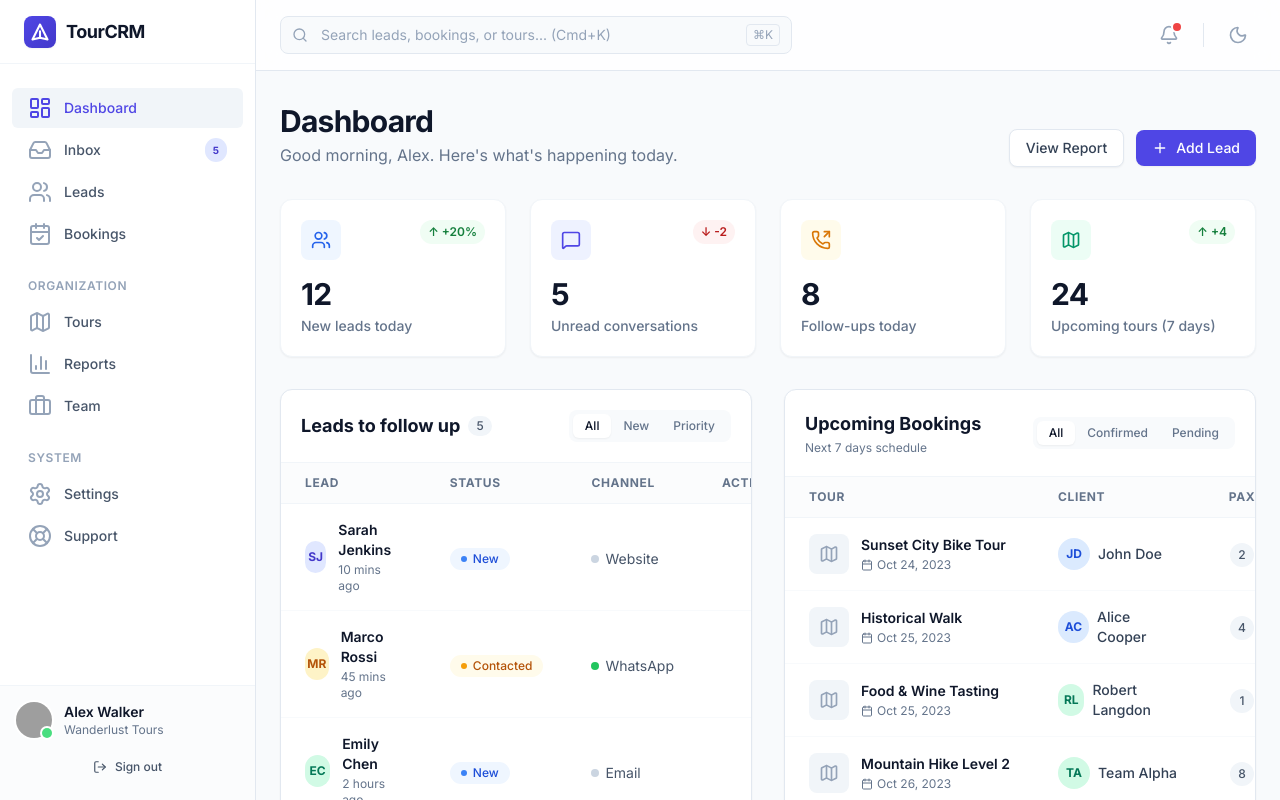
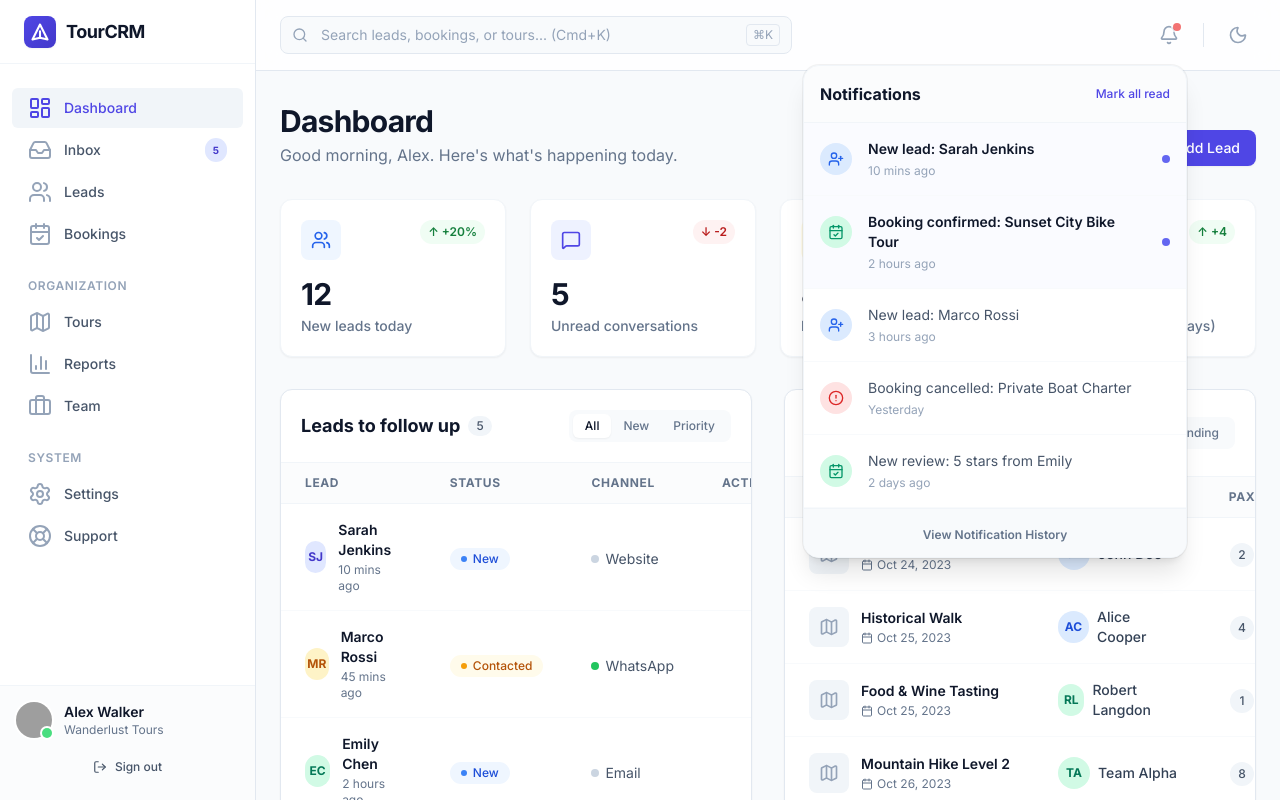
Before and after one commit to aalambek0111/LastChance, a React (Vite) app: page / in a window 1280 px wide. Both pictures are taken after a click on the button 1169 px from the left and 35 px from the top of the page. Shown: the top 800 px of the page. Built offline with nearby package versions, Linux system fonts and the light colour scheme; grey boxes are pictures that could not be loaded.

Commit message:
feat(Header): Add notification dropdown
Implement a notification dropdown in the header component. This includes mock data, logic to toggle the dropdown, and a mechanism to close it when clicking outside.

```diff
--- a/components/Header.tsx
+++ b/components/Header.tsx
@@ -1,6 +1,15 @@
-import React from 'react';
-import { Search, Bell, Moon, Sun } from 'lucide-react';
+import React, { useState, useRef, useEffect } from 'react';
+import { Search, Bell, Moon, Sun, UserPlus, CalendarCheck, AlertCircle } from 'lucide-react';
 import { useTheme } from '../context/ThemeContext';
+
+// Mock Data for Notifications
+const MOCK_NOTIFICATIONS = [
+  { id: 1, title: 'New lead: Sarah Jenkins', type: 'lead', time: '10 mins ago', unread: true },
+  { id: 2, title: 'Booking confirmed: Sunset City Bike Tour', type: 'booking', time: '2 hours ago', unread: true },
+  { id: 3, title: 'New lead: Marco Rossi', type: 'lead', time: '3 hours ago', unread: false },
+  { id: 4, title: 'Booking cancelled: Private Boat Charter', type: 'alert', time: 'Yesterday', unread: false },
+  { id: 5, title: 'New review: 5 stars from Emily', type: 'booking', time: '2 days ago', unread: false },
+];
 
 interface HeaderProps {
   searchTerm: string;
@@ -9,10 +18,40 @@ interface HeaderProps {
 
 const Header: React.FC<HeaderProps> = ({ searchTerm, setSearchTerm }) => {
   const { theme, toggleTheme } = useTheme();
+  const [showNotifications, setShowNotifications] = useState(false);
+  const [notifications, setNotifications] = useState(MOCK_NOTIFICATIONS);
+  const dropdownRef = useRef<HTMLDivElement>(null);
+
+  // Close dropdown when clicking outside
+  useEffect(() => {
+    function handleClickOutside(event: MouseEvent) {
+      if (dropdownRef.current && !dropdownRef.current.contains(event.target as Node)) {
+        setShowNotifications(false);
+      }
+    }
+    document.addEventListener("mousedown", handleClickOutside);
+    return () => document.removeEventListener("mousedown", handleClickOutside);
+  }, [dropdownRef]);
+
+  const unreadCount = notifications.filter(n => n.unread).length;
+
+  const markAllAsRead = () => {
+    setNotifications(prev => prev.map(n => ({ ...n, unread: false })));
+  };
+
+  const getIcon = (type: string) => {
+    switch(type) {
+      case 'lead': return <UserPlus className="w-4 h-4" />;
+      case 'booking': return <CalendarCheck className="w-4 h-4" />;
+      case 'alert': return <AlertCircle className="w-4 h-4" />;
+      default: return <Bell className="w-4 h-4" />;
+    }
+  };
 
   return (
-    <header className="sticky top-0 z-10 bg-white/80 dark:bg-gray-900/80 backdrop-blur-md border-b border-gray-200 dark:border-gray-800 px-6 py-4 transition-colors duration-200">
+    <header className="sticky top-0 z-40 bg-white/80 dark:bg-gray-900/80 backdrop-blur-md border-b border-gray-200 dark:border-gray-800 px-6 py-4 transition-colors duration-200">
       <div className="max-w-7xl mx-auto flex items-center justify-between gap-4">
+        {/* Search Bar */}
         <div className="flex-1 max-w-lg">
            <div className="relative group">
              <div className="absolute inset-y-0 left-0 pl-3 flex items-center pointer-events-none">
@@ -31,17 +70,79 @@ const Header: React.FC<HeaderProps> = ({ searchTerm, setSearchTerm }) => {
            </div>
         </div>
 
+        {/* Right Actions */}
         <div className="flex items-center gap-3">
-          <button className="relative p-2 text-gray-400 hover:text-gray-600 dark:hover:text-gray-300 transition-colors">
-            <Bell className="w-5 h-5" />
-            <span className="absolute top-1.5 right-1.5 w-2 h-2 bg-red-500 rounded-full ring-2 ring-white dark:ring-gray-900"></span>
-          </button>
+
+          {/* Notification Bell with Dropdown */}
+          <div className="relative" ref={dropdownRef}>
+            <button
+              onClick={() => setShowNotifications(!showNotifications)}
+              className="relative p-2 text-gray-400 hover:text-gray-600 dark:hover:text-gray-300 transition-colors focus:outline-none rounded-full hover:bg-gray-100 dark:hover:bg-gray-800"
+            >
+              <Bell className="w-5 h-5" />
+              {unreadCount > 0 && (
+                <span className="absolute top-1.5 right-1.5 w-2 h-2 bg-red-500 rounded-full ring-2 ring-white dark:ring-gray-900 animate-pulse"></span>
+              )}
+            </button>
+
+            {showNotifications && (
+              <div className="absolute right-0 mt-3 w-80 sm:w-96 bg-white dark:bg-gray-800 rounded-2xl shadow-xl border border-gray-100 dark:border-gray-700 overflow-hidden ring-1 ring-black/5 z-50 animate-in slide-in-from-top-2 fade-in duration-200">
+                <div className="p-4 border-b border-gray-100 dark:border-gray-700 flex justify-between items-center bg-gray-50/50 dark:bg-gray-800/50">
+                   <h3 className="font-bold text-gray-900 dark:text-white">Notifications</h3>
+                   {unreadCount > 0 && (
+                      <button
+                         onClick={markAllAsRead}
+                         className="text-xs font-medium text-indigo-600 dark:text-indigo-400 hover:text-indigo-700 dark:hover:text-indigo-300 transition-colors"
+                      >
+                         Mark all read
+                      </button>
+                   )}
+                </div>
+                <div className="max-h-[28rem] overflow-y-auto">
+                   {notifications.length > 0 ? notifications.map((notification) => (
+                      <div
+                         key={notification.id}
+                         className={`p-4 border-b border-gray-50 dark:border-gray-700/50 hover:bg-gray-50 dark:hover:bg-gray-700/30 transition-colors flex gap-4 ${notification.unread ? 'bg-indigo-50/30 dark:bg-indigo-900/10' : ''}`}
+                      >
+                         <div className={`mt-1 w-8 h-8 rounded-full flex items-center justify-center shrink-0 ${
+                            notification.type === 'lead' ? 'bg-blue-100 text-blue-600 dark:bg-blue-900/30 dark:text-blue-400' :
+                            notification.type === 'booking' ? 'bg-emerald-100 text-emerald-600 dark:bg-emerald-900/30 dark:text-emerald-400' :
+                            'bg-red-100 text-red-600 dark:bg-red-900/30 dark:text-red-400'
+                         }`}>
+                            {getIcon(notification.type)}
+                         </div>
+                         <div className="flex-1 min-w-0">
+                            <p className={`text-sm ${notification.unread ? 'font-semibold text-gray-900 dark:text-white' : 'text-gray-600 dark:text-gray-300'}`}>
+                               {notification.title}
+                            </p>
+                            <p className="text-xs text-gray-400 mt-1 flex items-center gap-1">
+                               {notification.time}
+                            </p>
+                         </div>
+                         {notification.unread && (
+                            <div className="self-center w-2 h-2 bg-indigo-500 rounded-full shrink-0"></div>
+                         )}
+                      </div>
+                   )) : (
+                      <div className="p-8 text-center text-gray-500 dark:text-gray-400">
+                         <p className="text-sm">No notifications yet</p>
+                      </div>
+                   )}
+                </div>
+                <div className="p-3 bg-gray-50 dark:bg-gray-800/50 text-center border-t border-gray-100 dark:border-gray-700">
+                   <button className="text-xs font-semibold text-gray-500 dark:text-gray-400 hover:text-gray-900 dark:hover:text-white transition-colors">
+                      View Notification History
+                   </button>
+                </div>
+              </div>
+            )}
+          </div>
 
           <div className="h-6 w-px bg-gray-200 dark:bg-gray-700 mx-1"></div>
 
           <button
             onClick={toggleTheme}
-            className="p-2 text-gray-400 hover:text-gray-600 dark:hover:text-gray-300 transition-colors"
+            className="p-2 text-gray-400 hover:text-gray-600 dark:hover:text-gray-300 transition-colors rounded-full hover:bg-gray-100 dark:hover:bg-gray-800"
           >
             {theme === 'light' ? <Moon className="w-5 h-5" /> : <Sun className="w-5 h-5" />}
           </button>
```
